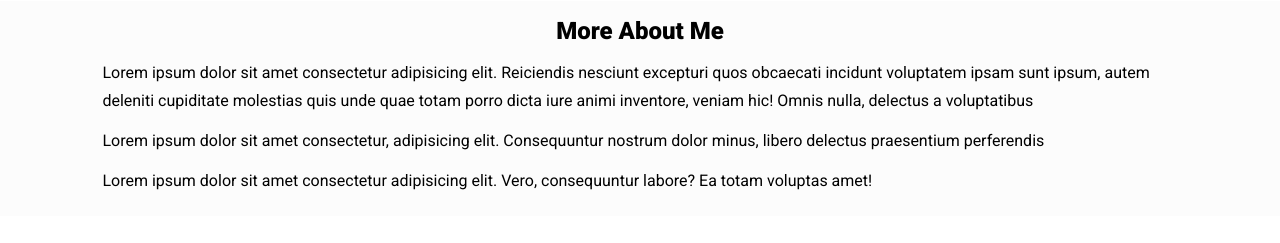
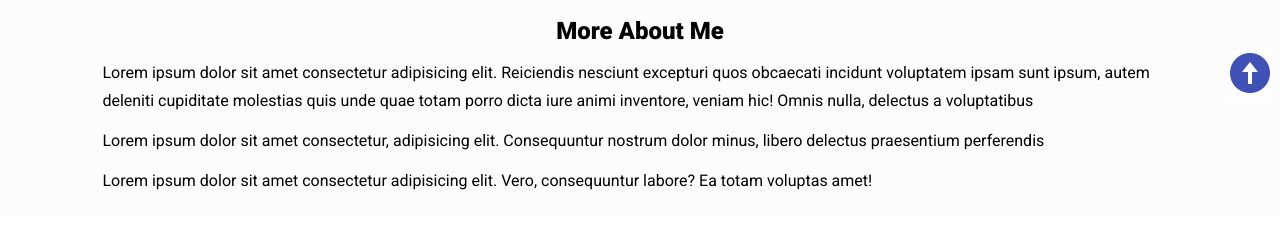
Before and after one commit to dabina2018/dabina2018.github.io, a PHP site: page / in a window 1280 px wide. Shown: the part 675-918 px from the top of the page. Run offline with PHP 8.4, Linux system fonts and the light colour scheme.

Commit message:
adding scroll button

```diff
--- a/assets/css/styles.css
+++ b/assets/css/styles.css
@@ -284,3 +284,14 @@ nav ul li {
   width: 2rem;
   height: 2rem;
 }
+.scroll-up {
+  position: fixed;
+  right: 0.5%;
+  bottom: 3%;
+  cursor: pointer;
+}
+
+.up-arrow {
+  width: 3rem;
+  height: 3rem;
+}
--- a/assets/js/app.js
+++ b/assets/js/app.js
@@ -0,0 +1,10 @@
+// scroll to top functionality
+const scrollUp = document.querySelector("#scroll-up");
+
+scrollUp.addEventListener("click", () => {
+  window.scrollTo({
+    top: 0,
+    left: 0,
+    behavior: "smooth",
+  });
+});
--- a/index.html
+++ b/index.html
@@ -292,3 +292,9 @@ footer {
     ></script>
   </body>
 </html>
+<i class="scroll-up" id="scroll-up"
+><img
+  src="assets/icons/icons8-upward-arrow.gif"
+  class="socicon up-arrow"
+  alt="scroll-up"
+/></i>
```
